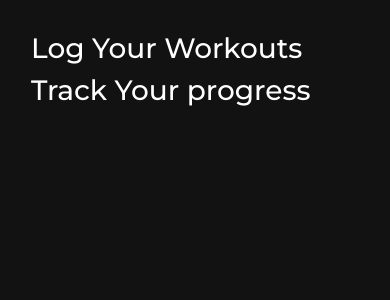
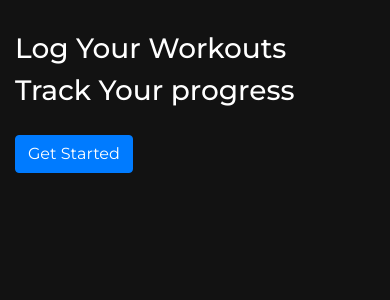
Before and after one commit to bsule/Workout-Tracker, a Django app: page / in a window 390 px wide. Shown: the part 56-356 px from the top of the page. Run offline with Django 4.2, Linux system fonts and the light colour scheme; a user stored in the database is signed in; parts of the project's set-up code (start-up, migrations or seed data) failed here and were passed over; some libraries are stand-ins or nearby versions.

Commit message:
working on home page

```diff
--- a/workout_tracker/static/css/master.css
+++ b/workout_tracker/static/css/master.css
@@ -30,3 +30,7 @@ body{
 .jumbotron{
     background-color: #121212;
 }
+
+.btn-getstarted{
+    margin-top: 20px;
+}
--- a/workout_tracker/templates/index.html
+++ b/workout_tracker/templates/index.html
@@ -3,8 +3,14 @@
 
 {% block content %}
 
-    <div class="jumbotron">
+    <div class="jumbotron jumbotron-fluid">
         <h3>Log Your Workouts</h3>
         <h3>Track Your progress</h3>
+
+        <form method="POST">
+            {% csrf_token %}
+            <input type="submit" class="btn btn-primary btn-getstarted" value="Get Started">
+        </form>
+
     </div>
 {% endblock %}
--- a/workout_tracker/workout_tracker/views.py
+++ b/workout_tracker/workout_tracker/views.py
@@ -5,6 +5,9 @@ from django.shortcuts import redirect, render
 def home_view(request):
     if not request.user.is_authenticated:
         return redirect(reverse_lazy('login'))
+
+    if request.method == 'POST':
+        return redirect('workoutsplitshowerview')
 
     return render(request, 'index.html')
 
--- a/workout_tracker/workouts/templates/replist.html
+++ b/workout_tracker/workouts/templates/replist.html
@@ -107,6 +107,7 @@
                 fontName: 'Montserrat',
                 width: 620,
                 height: 400,
+                maintainAspectRatio: false
             };
 
 
@@ -135,9 +136,7 @@
         }
     </script>
 
-
-    <div id="linechart_material" style="width: 620px; height: 400px"></div>
-
+    <div id="linechart_material"></div>
 
     {% for workout in workoutsplit %}
 
```
Also changed, not shown: workout_tracker/workouts/static/workouts/replist_style.css (+11 -4 lines), workout_tracker/db.sqlite3.
